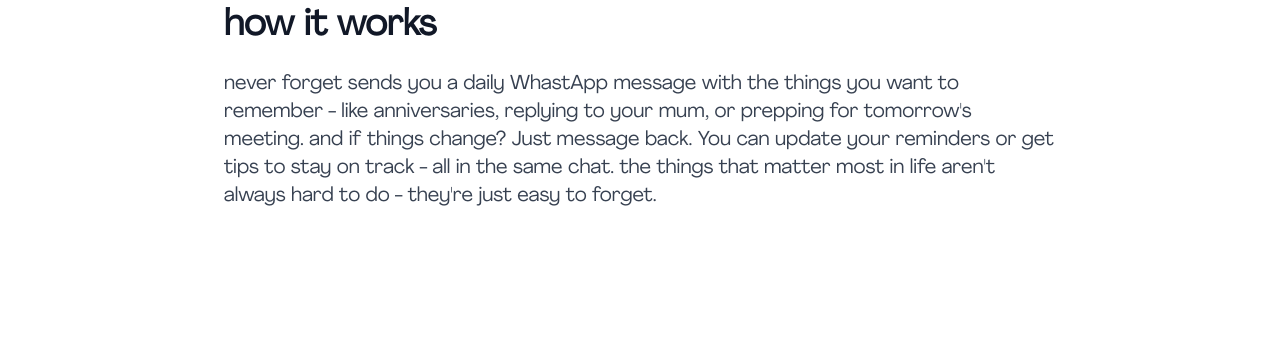
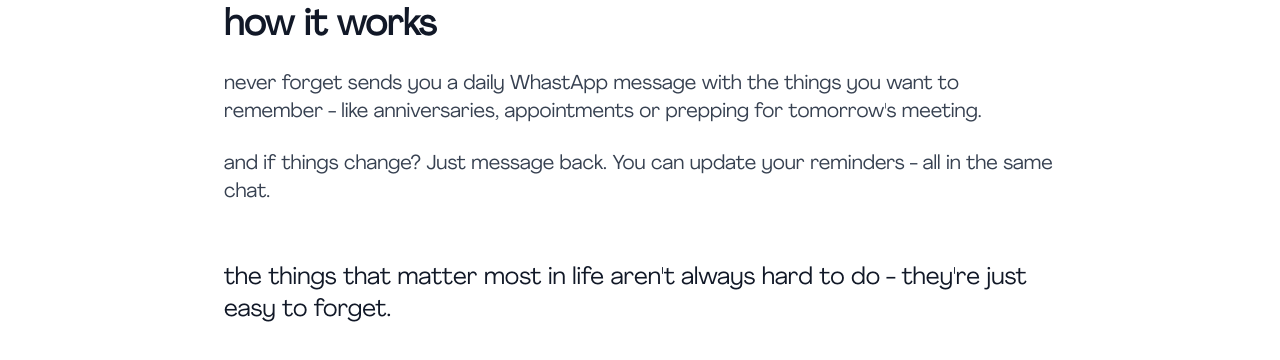
Before and after one commit to TemperateGrassland/never-forget, a Next.js app: page / in a window 1280 px wide. Shown: the part 874-1234 px from the top of the page. Before the commit the page ends 1164 px from the top, so only its background shows below. Built offline with nearby package versions, Linux system fonts and the light colour scheme; no server answers.

Commit message:
update how it works section

```diff
--- a/src/app/page.tsx
+++ b/src/app/page.tsx
@@ -68,13 +68,14 @@
 
         <div className="space-y-6 text-lg sm:text-xl text-gray-700 leading-relaxed">
           <p>
-            never forget sends you a daily WhastApp message with the things you want to remember - like anniversaries, replying to your mum, or prepping for tomorrow&apos;s meeting.
-            and if things change? Just message back. You can update your reminders or get tips to stay on track - all in the same chat.
-                        the things that matter most in life aren&apos;t always hard to do - they&apos;re just easy to forget.
-
+            never forget sends you a daily WhastApp message with the things you want to remember - like anniversaries, appointments or prepping for tomorrow&apos;s meeting.
           </p>
-          {/* <p className="space-y-6 text-xl sm:text-2xl font-medium text-gray-900 text-left pt-8">
-          </p> */}
+          <p>
+          and if things change? Just message back. You can update your reminders - all in the same chat.
+          </p>
+          <p className="space-y-6 text-xl sm:text-2xl font-medium text-gray-900 text-left pt-8">
+            the things that matter most in life aren&apos;t always hard to do - they&apos;re just easy to forget.
+          </p>
         </div>
       </div>
     </div>
```
